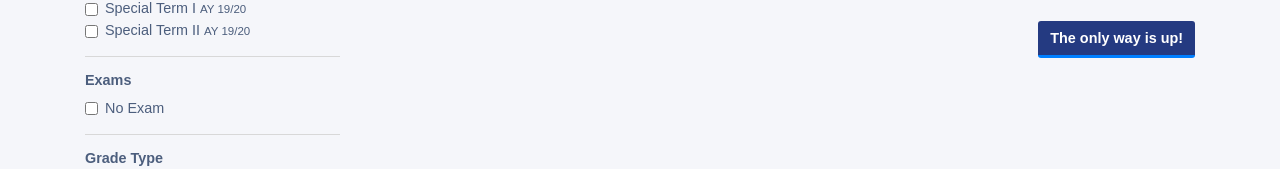
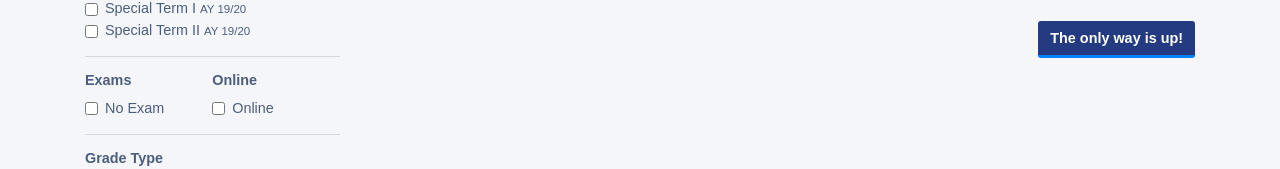
Before and after one commit to alantanlc/ntucourses, a React (Create React App) app in the folder frontend/: page /courses in a window 1280 px wide. Shown: the part 184-353 px from the top of the page. Built offline with nearby package versions, Linux system fonts and the light colour scheme; no server answers.

Commit message:
filter online courses

```diff
--- a/frontend/src/components/filter/Filters.js
+++ b/frontend/src/components/filter/Filters.js
@@ -24,12 +24,24 @@ export class Filters extends Component {
                         }
                     </div>
                     <div className="course-filter">
+                        <div className="d-flex">
+                        <div className="flex mr-5">
                                 <h4 data-toggle="tooltip" title="Sigh, the bane of our existence.">Exams</h4>
                                 {
                                     this.props.no_exam.map((no_exam) => {
                                         return <CheckBox key={no_exam.id} filter={this.props.filterNoExam} {...no_exam} />
                                     })
                                 }
+                            </div>
+                            <div className="flex">
+                                <h4 data-toggle="tooltip" title="Yay technology~">Online</h4>
+                                {
+                                    this.props.online.map((online) => {
+                                        return <CheckBox key={online.id} filter={this.props.filterOnline} {...online} />
+                                    })
+                                }
+                            </div>
+                        </div>
                     </div>
                     <div className="course-filter">
                         <h4 data-toggle="tooltip" title="There's no such thing as a free lunch in the world">Grade Type</h4>
--- a/frontend/src/components/pages/Courses.js
+++ b/frontend/src/components/pages/Courses.js
@@ -26,6 +26,9 @@ export class Courses extends Component {
         ],
         no_exam: [
             {id: 1, display: 'No Exam', value: 'true', tooltip: 'Yay, no need to mug!', isChecked: false},
+        ],
+        online: [
+            {id: 1, display: 'Online', value: 'true', tooltip: 'No need to travel to Pulau NTU!', isChecked: false},
         ],
         pass_fail: [
             {id: 1, display: 'Pass / Fail', value: 'true', tooltip: 'Still waiting for the day when we can opt for S/U AFTER knowing our grades >:(', isChecked: false}
@@ -99,6 +102,20 @@ export class Courses extends Component {
             })
         }
 
+        // Online
+        let newOnline = [...this.state.online]
+        if(values.online) {
+            if(!Array.isArray(values.online)) {
+                values.online = [values.online]
+            }
+            values.online.forEach((online) => {
+                const index = newOnline.findIndex(e => e.value === online)
+                if(index >= 0) {
+                    newOnline[index] = {...newOnline[index], isChecked: true}
+                }
+            })
+        }
+
         // Pass Fail
         let newPassFail = [...this.state.pass_fail]
         if(values.pass_fail) {
@@ -146,6 +163,7 @@ export class Courses extends Component {
             keyword: keyword,
             semesters: newSemesters,
             no_exam: newNoExam,
+            online: newOnline,
             pass_fail: newPassFail,
             academic_units: newAcademicUnits,
             programmes: newProgrammes,
@@ -168,7 +186,8 @@ export class Courses extends Component {
         this.setState({
             is_loading: true
         })
-        return axios.get(`https://ntu-courses-cloudrun-l25eysxcaq-de.a.run.app/courses/${this.props.location.search}`)
+        return axios.get(`http://localhost:8000/courses/${this.props.location.search}`)
+        // return axios.get(`https://ntu-courses-cloudrun-l25eysxcaq-de.a.run.app/courses/${this.props.location.search}`)
     }
 
     getProgrammes() {
@@ -204,6 +223,10 @@ export class Courses extends Component {
         let newNoExam = [...this.state.no_exam]
         newNoExam.forEach(no_exam => no_exam.isChecked = false)
 
+        // Online
+        let newOnline = [...this.state.online]
+        newOnline.forEach(online => online.isChecked = false)
+
         // Pass Fail
         let newPassFail = [...this.state.pass_fail]
         newPassFail.forEach(pass_fail => pass_fail.isChecked = false)
@@ -220,6 +243,7 @@ export class Courses extends Component {
         this.setState({
             semesters: newSemesters,
             no_exam: newNoExam,
+            online: newOnline,
             pass_fail: newPassFail,
             academic_units: newAcademicUnits,
             programmes: newProgrammes,
@@ -228,6 +252,7 @@ export class Courses extends Component {
         let query = queryString.parse(this.props.location.search, {arrayFormat: 'comma'})
         delete query.sem
         delete query.no_exam
+        delete query.online
         delete query.pass_fail
         delete query.au
         delete query.prog
@@ -291,6 +316,24 @@ export class Courses extends Component {
 
         let query = queryString.parse(this.props.location.search, {arrayFormat: 'comma'})
         query.no_exam = newNoExam.filter(no_exam => no_exam.isChecked).map(no_exam => no_exam.value)
+        delete query.page
+
+        this.props.history.replace({
+            search: queryString.stringify(query, {arrayFormat: 'comma', skipNull: true})
+        })
+    }
+
+    filterOnline = (e) => {
+        const index = this.state.online.findIndex(online => online.value === e.target.value)
+        let newOnline = [...this.state.online]
+        newOnline[index] = {...newOnline[index], isChecked: !newOnline[index].isChecked}
+
+        this.setState({
+            online: newOnline,
+        })
+
+        let query = queryString.parse(this.props.location.search, {arrayFormat: 'comma'})
+        query.online = newOnline.filter(online => online.isChecked).map(online => online.value)
         delete query.page
 
         this.props.history.replace({
@@ -451,11 +494,13 @@ export class Courses extends Component {
                         clearProgrammeFilter={this.clearProgrammeFilter}
                         filterSemesters={this.filterSemesters}
                         filterNoExam={this.filterNoExam}
+                        filterOnline={this.filterOnline}
                         filterPassFail={this.filterPassFail}
                         filterAcademicUnits={this.filterAcademicUnits}
                         filterProgrammes={this.filterProgrammes}
                         semesters={this.state.semesters}
                         no_exam={this.state.no_exam}
+                        online={this.state.online}
                         pass_fail={this.state.pass_fail}
                         academic_units={this.state.academic_units}
                         programmes={this.getFilteredProgrammes()}
```
Also changed, not shown: 1 other file (tests, documents, lock files or other folders). Lines whose indentation alone changed are shown as unchanged.
